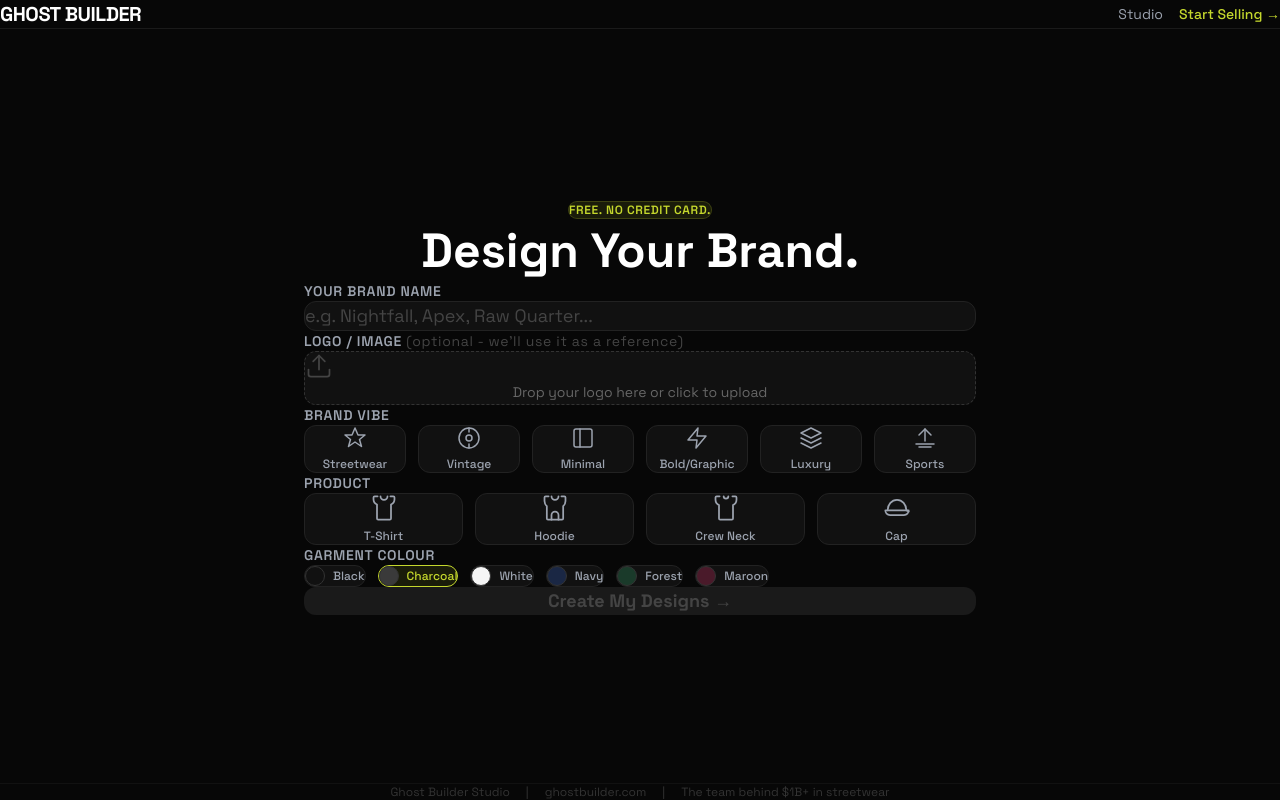
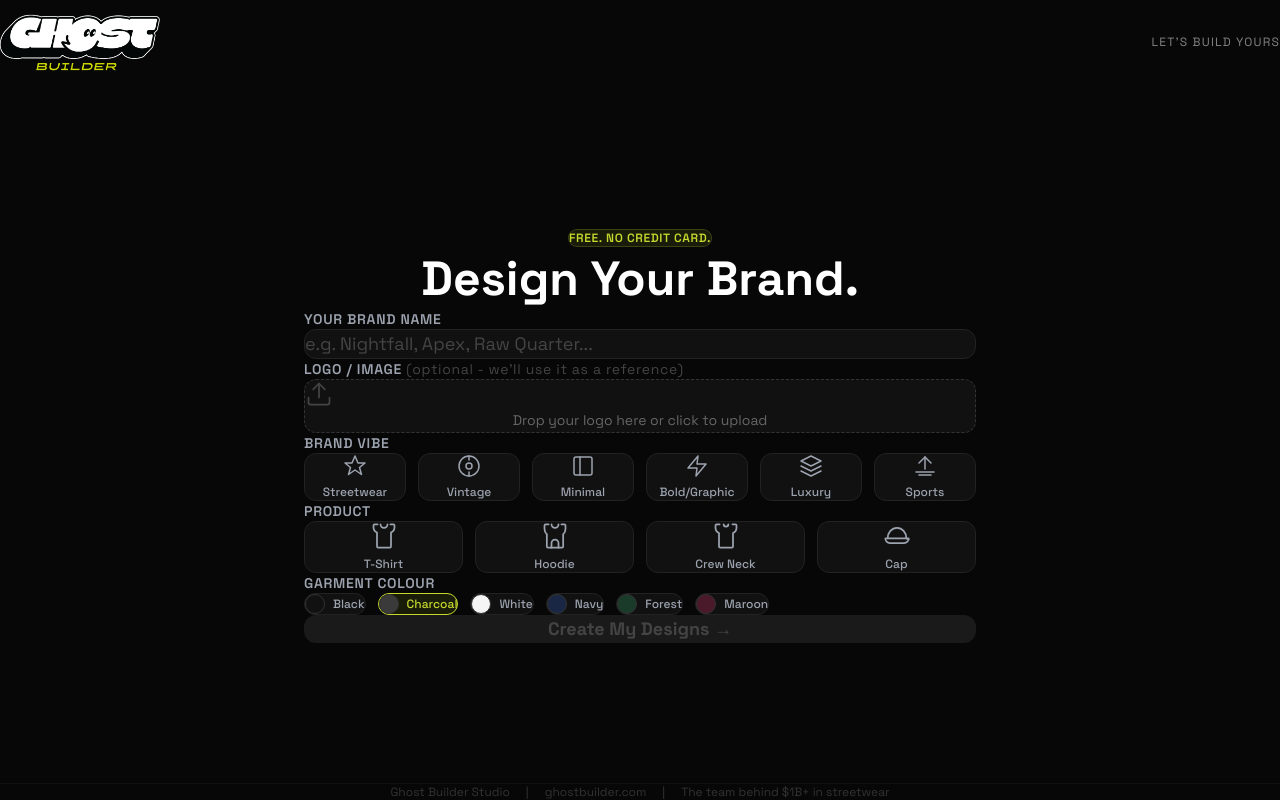
Before and after one commit to wearegoodthanks/design-ghostbuilder, a Next.js app: page / in a window 1280 px wide. Built offline with nearby package versions, Linux system fonts and the light colour scheme.

Commit message:
Match header to studio.ghostbuilder.com - logo + nav style

```diff
--- a/src/app/page.tsx
+++ b/src/app/page.tsx
@@ -245,14 +245,24 @@ export default function Home() {
   return (
     <div className="min-h-screen flex flex-col">
       {/* Nav */}
-      <nav className="flex items-center justify-between px-5 sm:px-6 py-4 border-b border-[#1a1a1a]">
-        <a href="https://ghostbuilder.com" className="flex items-center gap-2">
-          <span className="text-white font-bold text-lg sm:text-xl tracking-tight">GHOST BUILDER</span>
+      <nav className="flex items-center justify-between px-6 py-6 md:px-12">
+        <div className="flex justify-center md:justify-start w-full md:w-auto">
+          <a href="https://ghostbuilder.com">
+            <img
+              src="/ghost-builder-logo-new.png"
+              alt="Ghost Builder"
+              width={160}
+              height={48}
+              className="w-[160px] h-auto object-contain"
+            />
+          </a>
+        </div>
+        <a
+          href="https://ghostbuilder.com/register"
+          className="hidden sm:block text-xs uppercase tracking-widest text-white/50 hover:text-[#C5D82D] transition-colors"
+        >
+          Let&apos;s Build Yours
         </a>
-        <div className="flex items-center gap-4">
-          <a href="https://studio.ghostbuilder.com" className="text-sm text-[#9CA3AF] hover:text-white transition-colors hidden sm:inline">Studio</a>
-          <a href="https://ghostbuilder.com/register" className="text-sm text-[#C5D82D] hover:text-white transition-colors font-medium">Start Selling →</a>
-        </div>
       </nav>
 
       <main className="flex-1 flex flex-col items-center justify-center px-5 sm:px-8 py-10 sm:py-16">
```
Also changed, not shown: public/ghost-builder-logo-new.png (added).
